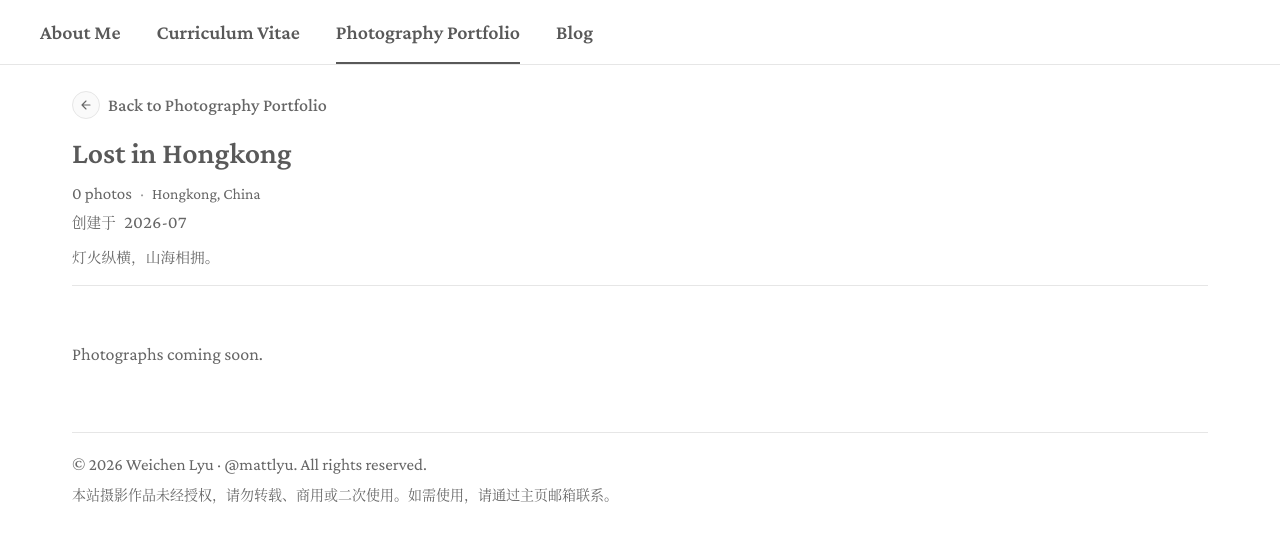
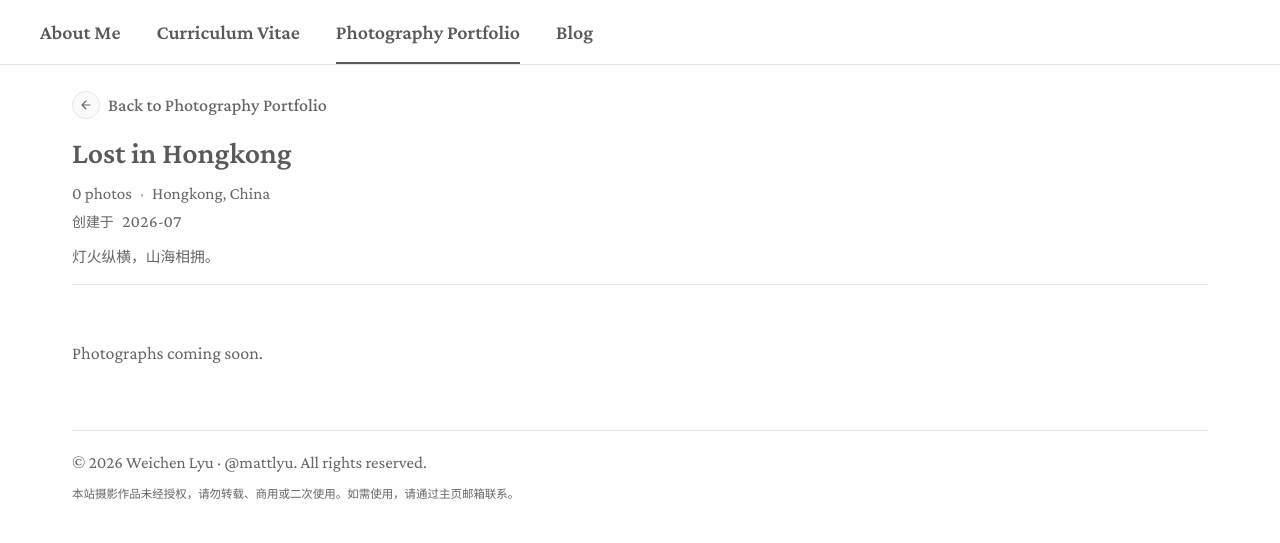
Before and after one commit to Matthew-Lyu/Matthew-Lyu.github.io, a Jekyll site: the page built from _albums/hongkong.md, in a window 1280 px wide. Shown: the top 543 px of the page. Built offline with Jekyll 4.4.1, drawn with Linux system fonts in a browser that asks for light colours.

Commit message:
Fixed known problems

```diff
--- a/assets/css/font.css
+++ b/assets/css/font.css
@@ -2,22 +2,8 @@
 @import url('https://fonts.googleapis.com/css2?family=Ubuntu+Mono&display=swap');
 
 @font-face {
-  font-family: "Smiley Sans CJK";
-  src: local("Smiley Sans Oblique"), local("SmileySans-Oblique"), local("得意黑");
-  font-style: normal;
-  font-weight: 400;
-  font-display: swap;
-  unicode-range: U+2E80-2FFF, U+3000-303F, U+31C0-31EF, U+3400-4DBF,
-                 U+4E00-9FFF, U+F900-FAFF, U+FE30-FE4F, U+FF00-FFEF,
-                 U+20000-2FA1F;
-}
-
-/* Balance Chinese and Latin glyph sizes in both album descriptions. */
-@font-face {
-  font-family: "Album Description CJK";
-  src: local("Smiley Sans Oblique"), local("SmileySans-Oblique"), local("得意黑"),
-       local("Songti SC"), local("Noto Serif CJK SC"), local("Source Han Serif SC"),
-       local("STSong"), local("SimSun");
+  font-family: "Site Chinese";
+  src: local("PingFangSC-Regular"), local("MicrosoftYaHei"), local("NotoSansCJKsc-Regular"), local("SourceHanSansSC-Regular"), local("HiraginoSansGB-W3");
   font-style: normal;
   font-weight: 400;
   font-display: swap;
@@ -27,15 +13,72 @@
                  U+20000-2FA1F;
 }
 
+@font-face {
+  font-family: "Site Chinese";
+  src: local("PingFangSC-Medium"), local("MicrosoftYaHei"), local("NotoSansCJKsc-Medium"), local("SourceHanSansSC-Medium"), local("HiraginoSansGB-W3");
+  font-style: normal;
+  font-weight: 500;
+  font-display: swap;
+  size-adjust: 82%;
+  unicode-range: U+2E80-2FFF, U+3000-303F, U+31C0-31EF, U+3400-4DBF,
+                 U+4E00-9FFF, U+F900-FAFF, U+FE30-FE4F, U+FF00-FFEF,
+                 U+20000-2FA1F;
+}
+
+@font-face {
+  font-family: "Site Chinese";
+  src: local("PingFangSC-Semibold"), local("MicrosoftYaHei-Bold"), local("NotoSansCJKsc-Bold"), local("SourceHanSansSC-Bold"), local("HiraginoSansGB-W6");
+  font-style: normal;
+  font-weight: 600 900;
+  font-display: swap;
+  size-adjust: 82%;
+  unicode-range: U+2E80-2FFF, U+3000-303F, U+31C0-31EF, U+3400-4DBF,
+                 U+4E00-9FFF, U+F900-FAFF, U+FE30-FE4F, U+FF00-FFEF,
+                 U+20000-2FA1F;
+}
+
+/* A slightly larger Chinese face for names and long-form reading; Latin is unchanged. */
+@font-face {
+  font-family: "Site Chinese Reading";
+  src: local("PingFangSC-Regular"), local("MicrosoftYaHei"), local("NotoSansCJKsc-Regular"), local("SourceHanSansSC-Regular"), local("HiraginoSansGB-W3");
+  font-style: normal;
+  font-weight: 400;
+  font-display: swap;
+  size-adjust: 90%;
+  unicode-range: U+2E80-2FFF, U+3000-303F, U+31C0-31EF, U+3400-4DBF,
+                 U+4E00-9FFF, U+F900-FAFF, U+FE30-FE4F, U+FF00-FFEF,
+                 U+20000-2FA1F;
+}
+
+@font-face {
+  font-family: "Site Chinese Reading";
+  src: local("PingFangSC-Medium"), local("MicrosoftYaHei"), local("NotoSansCJKsc-Medium"), local("SourceHanSansSC-Medium"), local("HiraginoSansGB-W3");
+  font-style: normal;
+  font-weight: 500;
+  font-display: swap;
+  size-adjust: 90%;
+  unicode-range: U+2E80-2FFF, U+3000-303F, U+31C0-31EF, U+3400-4DBF,
+                 U+4E00-9FFF, U+F900-FAFF, U+FE30-FE4F, U+FF00-FFEF,
+                 U+20000-2FA1F;
+}
+
+@font-face {
+  font-family: "Site Chinese Reading";
+  src: local("PingFangSC-Semibold"), local("MicrosoftYaHei-Bold"), local("NotoSansCJKsc-Bold"), local("SourceHanSansSC-Bold"), local("HiraginoSansGB-W6");
+  font-style: normal;
+  font-weight: 600 900;
+  font-display: swap;
+  size-adjust: 90%;
+  unicode-range: U+2E80-2FFF, U+3000-303F, U+31C0-31EF, U+3400-4DBF,
+                 U+4E00-9FFF, U+F900-FAFF, U+FE30-FE4F, U+FF00-FFEF,
+                 U+20000-2FA1F;
+}
+
 body {
   background-color: #fff;
   padding:0px;
-  font: 18px/1.5 "Crimson Pro", "Smiley Sans CJK", "Songti SC", "Noto Serif CJK SC", "Source Han Serif SC", "STSong", "SimSun", serif;
+  font: 18px/1.5 "Crimson Pro", "Site Chinese", "PingFang SC", "Microsoft YaHei", "Noto Sans CJK SC", sans-serif;
   color:#595959;
   font-weight:400;
   margin:0
 }
-
-body.blog-page-font {
-  font-family: "Crimson Pro", "Songti SC", "Noto Serif CJK SC", "Source Han Serif SC", "STSong", "SimSun", serif;
-}
--- a/assets/css/site.css
+++ b/assets/css/site.css
@@ -57,7 +57,7 @@
 .home-page .social-icons .profile-icon-linkedin { color: #0a66c2; }
 .profile-brand-icon { display: block; flex: 0 0 22px; width: 22px; height: 22px; object-fit: contain; }
 .home-page .social-icons .profile-brand-icon { place-self: center; width: 20px; height: 20px; }
-.home-page .profile-name-zh { font-family: "Songti SC", "Noto Serif CJK SC", "Source Han Serif SC", "STSong", "SimSun", serif; font-style: normal; font-weight: 600; }
+.home-page .profile-name-zh { font-family: "Site Chinese Reading", "PingFang SC", "Microsoft YaHei", "Noto Sans CJK SC", sans-serif; font-style: normal; font-weight: 600; }
 .home-page .wrapper::after { display: table; clear: both; content: ""; }
 .news-scroll { max-height: 132px; overflow-y: auto; margin-bottom: 20px; scrollbar-width: thin; }
 .home-content .news-list { list-style: none; margin: 0; padding: 0; }
@@ -112,10 +112,10 @@
 .photo-layout-switch svg { display: block; width: 16px; height: 16px; fill: currentColor; }
 
 .album-meta-summary, .album-meta-date { display: flex; flex-wrap: wrap; align-items: baseline; column-gap: 8px; font-weight: 400; }
-.album-meta-label { font-size: .86em; font-weight: 400; }
-.album-meta-date time { font-size: 1.05em; font-variant-numeric: lining-nums tabular-nums; white-space: nowrap; }
+.album-meta-label { font-size: 1em; font-weight: 400; }
+.album-meta-date time { font-size: 1em; font-variant-numeric: lining-nums tabular-nums; white-space: nowrap; }
 .album-meta-separator { opacity: .65; }
-.album-meta-location { font-size: .92em; }
+.album-meta-location { font-size: 1em; }
 
 .album-grid { display: grid; grid-template-columns: repeat(4, minmax(0, 1fr)); gap: 22px; }
 .album-card { position: relative; display: block; aspect-ratio: 1; overflow: hidden; border-radius: 10px; background: #d8dfd9; color: #fff !important; text-decoration: none; box-shadow: 0 4px 12px rgb(54 61 51 / 8%); isolation: isolate; transition: transform .22s ease, box-shadow .22s ease; }
@@ -136,8 +136,8 @@
 .album-card:hover .album-card-details, .album-card:focus-visible .album-card-details { grid-template-rows: 1fr; opacity: 1; }
 .album-card-caption p { margin: 0; color: rgb(255 255 255 / 96%); font-size: 15px; line-height: 1.6; }
 .album-card-caption .album-meta-date { margin-top: 2px; color: rgb(255 255 255 / 86%); }
-.album-card-description, .album-description { font-family: "Crimson Pro", "Album Description CJK", "Songti SC", "Noto Serif CJK SC", "Source Han Serif SC", "STSong", "SimSun", serif; }
-.album-card-caption .album-card-description { display: -webkit-box; overflow: hidden; -webkit-line-clamp: 2; -webkit-box-orient: vertical; margin-top: 3px; color: rgb(255 255 255 / 90%); font-size: 15.75px; }
+.album-card-description, .album-description { font-family: inherit; }
+.album-card-caption .album-card-description { display: -webkit-box; overflow: hidden; -webkit-line-clamp: 2; -webkit-box-orient: vertical; margin-top: 3px; color: rgb(255 255 255 / 90%); font-size: 15px; }
 .album-description { max-width: 800px; margin: 12px 0 0; color: var(--site-muted); white-space: pre-line; }
 .album-story { margin-bottom: 32px; }
 .photo-copyright { margin-top: 40px; padding-top: 18px; border-top: 1px solid var(--site-line); color: var(--site-muted); font-size: 14px; line-height: 1.7; }
@@ -188,6 +188,7 @@
 .post-cover { width: 100%; height: auto; aspect-ratio: 38 / 21; object-fit: cover; transition: opacity .2s ease; }
 .post-cover-link:hover .post-cover { opacity: .85; }
 .post-preview-text { min-width: 0; }
+.post-excerpt, .post-article .prose { font-family: "Crimson Pro", "Site Chinese Reading", "PingFang SC", "Microsoft YaHei", "Noto Sans CJK SC", sans-serif; }
 .post-excerpt { display: -webkit-box; overflow: hidden; -webkit-line-clamp: 3; -webkit-box-orient: vertical; color: var(--site-muted); font-size: 17px; line-height: 1.75; }
 .post-read-more { display: inline-flex; align-items: center; gap: 6px; margin-top: 8px; text-decoration: none; font-size: 17px; }
 .post-read-more:hover { text-decoration: underline; }
```
